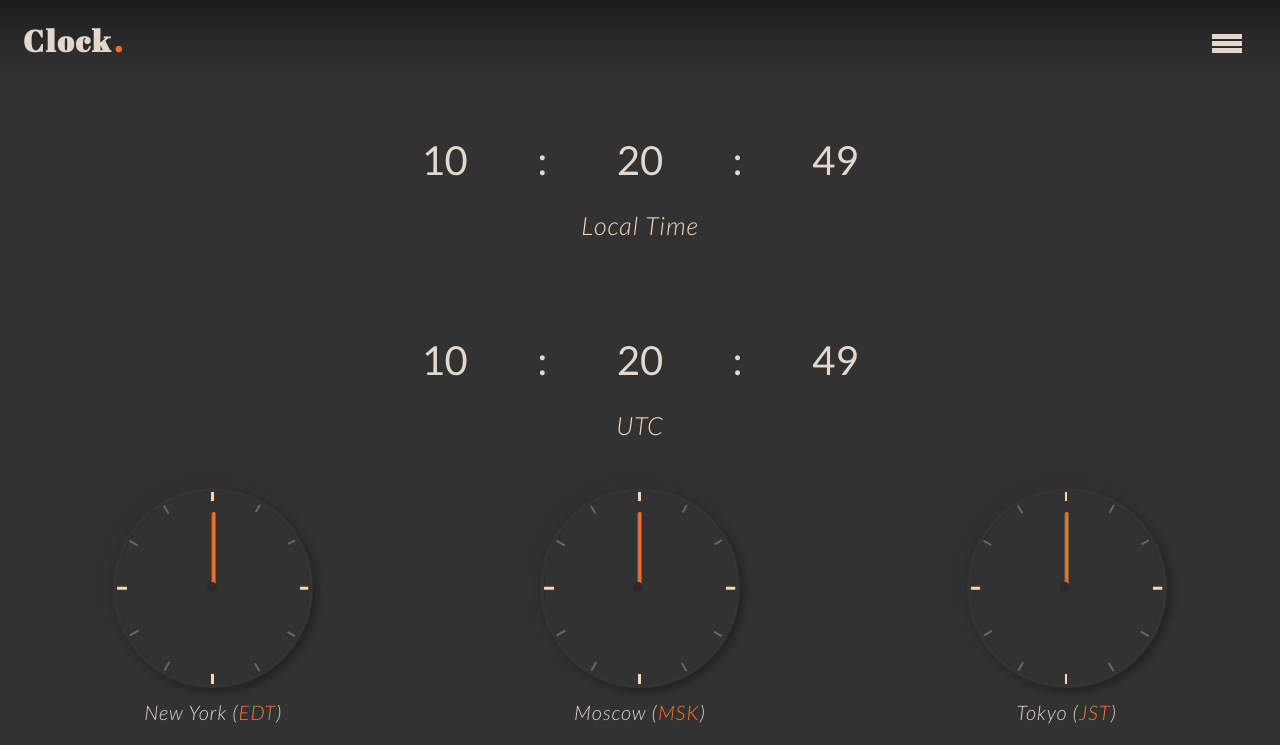
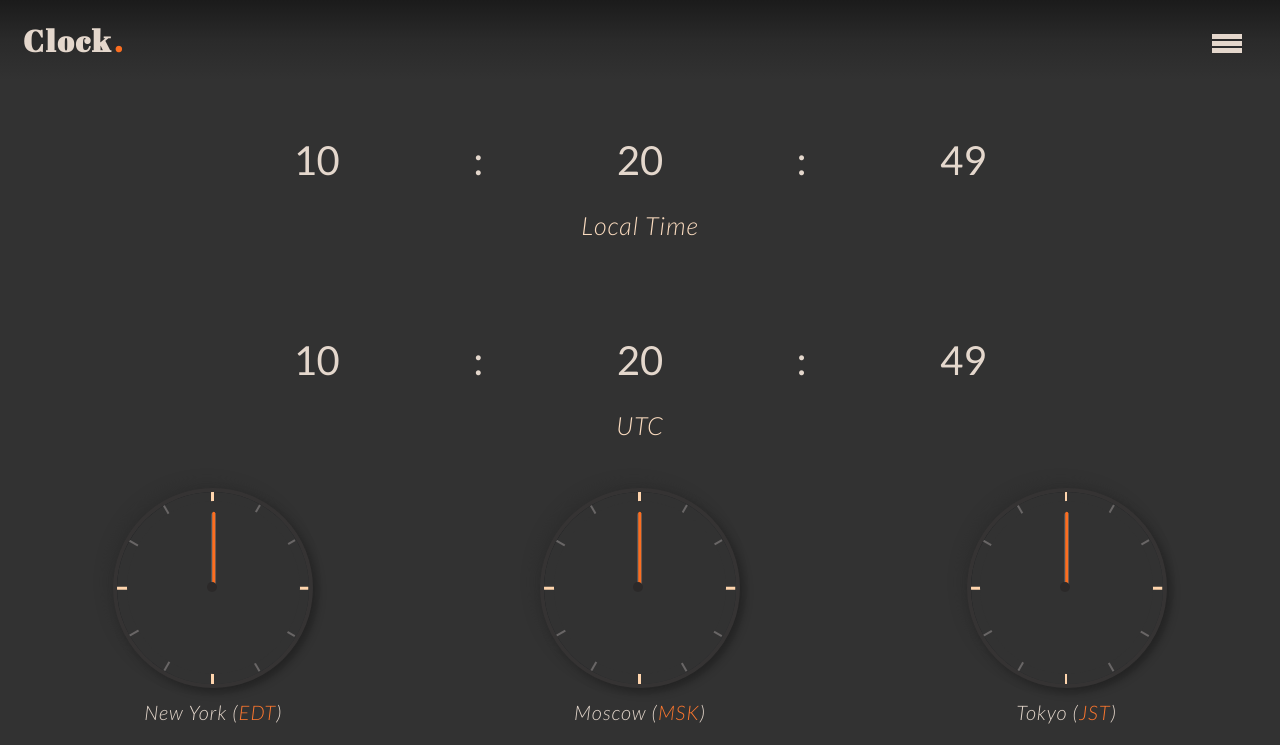
Before and after one commit to developedbygeo/Clock, a plain HTML site: page index.html in a window 1280 px wide. Shown: the top 745 px of the page. Drawn offline with nearby package versions, Linux system fonts and the light colour scheme; files that its build step writes are made by us from their sources; a script that the page names is missing.

Commit message:
Removed unecessary time-wrap adjustments

```diff
--- a/styles/_media.scss
+++ b/styles/_media.scss
@@ -62,9 +62,6 @@
 @media screen and (min-width: 800px) {
   html {
     font-size: 58.5%;
-  }
-  .time-wrap {
-    width: 65%;
   }
   .clock {
     height: 25rem;
@@ -141,22 +138,12 @@
     right: 55%;
   }
 }
-@media screen and (min-width: 1200px) {
-  .time-wrap {
-    width: 45%;
-  }
-}
 @media screen and (min-width: 1440px) {
   .text-wrapper p {
     margin-top: 1rem;
   }
   .options::after {
     right: 63%;
-  }
-}
-@media screen and (min-width: 1550px) {
-  .time-wrap {
-    width: 40%;
   }
 }
 @media screen and (min-width: 1700px) {
```
